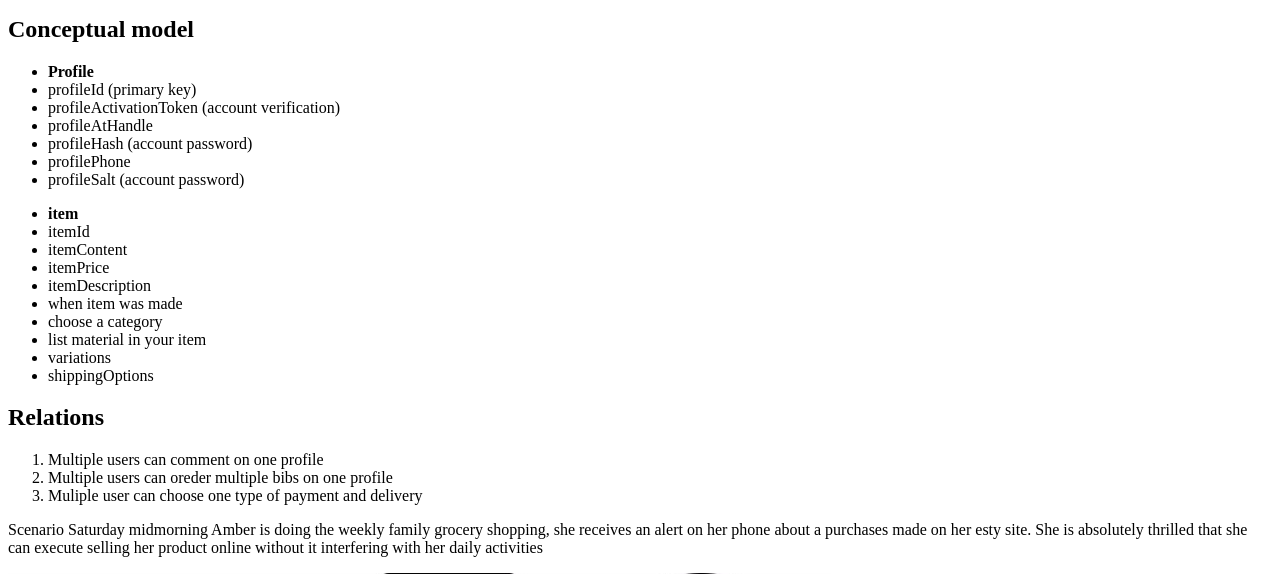
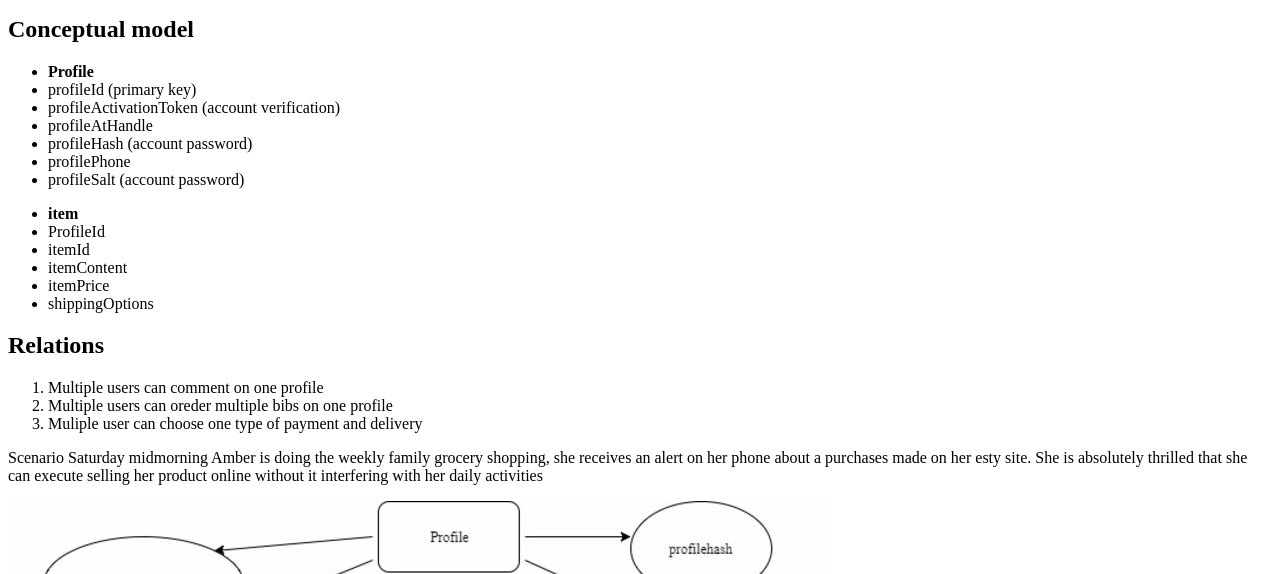
Before and after one commit to Mbojorquez2007/data-design-esty, a PHP site: page / in a window 1280 px wide. Shown: the part 1029-1603 px from the top of the page. Run offline with PHP 8.4, Linux system fonts and the light colour scheme.

Commit message:
updated item list

```diff
--- a/index.php
+++ b/index.php
@@ -65,14 +65,10 @@
 			<li>profileSalt (account password)</li></ul>
 		<ul>
 			<li><strong>item</strong></li>
+			<li>ProfileId</li>
 			<li>itemId</li>
 			<li>itemContent</li>
 			<li>itemPrice</li>
-			<li>itemDescription</li>
-			<li>when item was made</li>
-			<li>choose a category</li>
-			<li>list material in your item</li>
-			<li>variations</li>
 			<li>shippingOptions</li></ul>
 		<h2>Relations</h2>
 		<ol>
```
